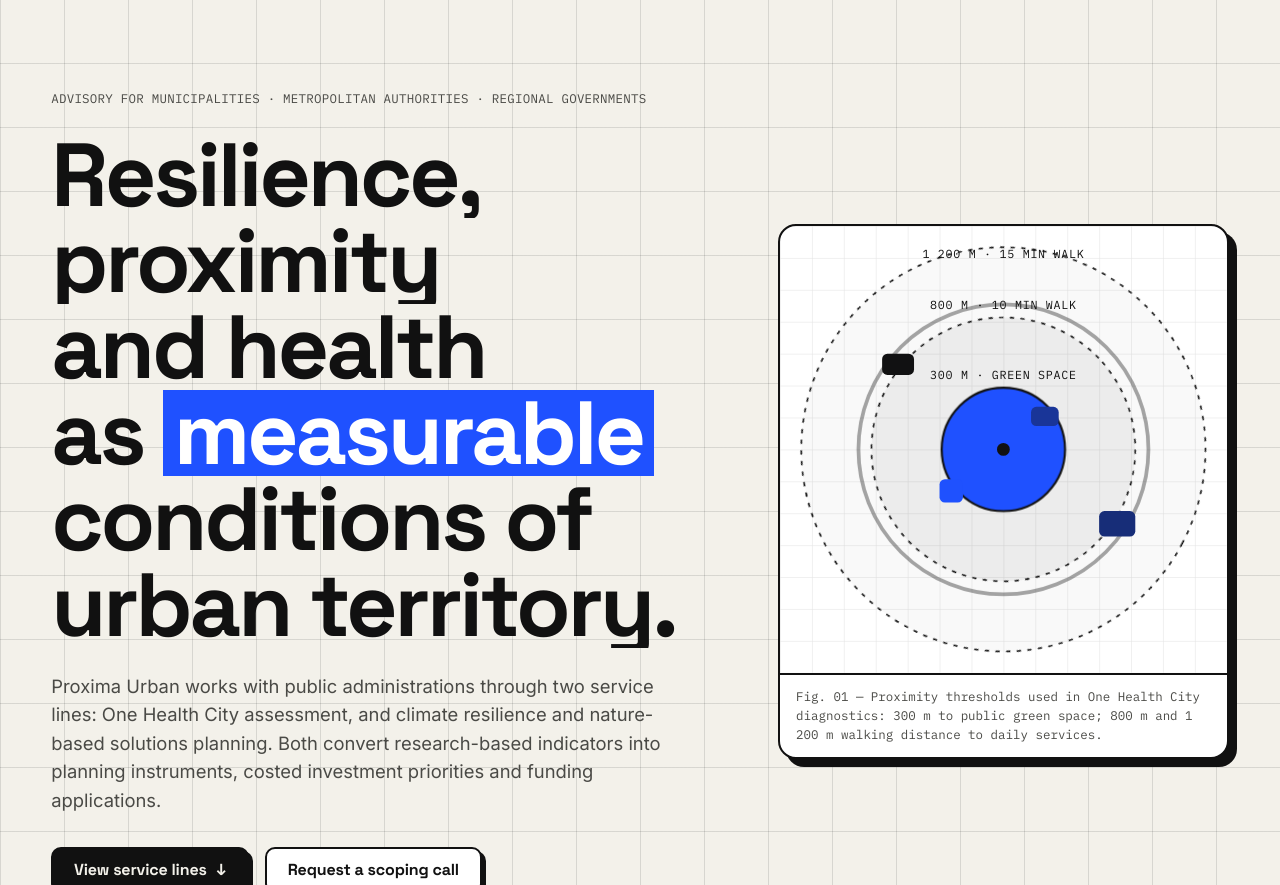
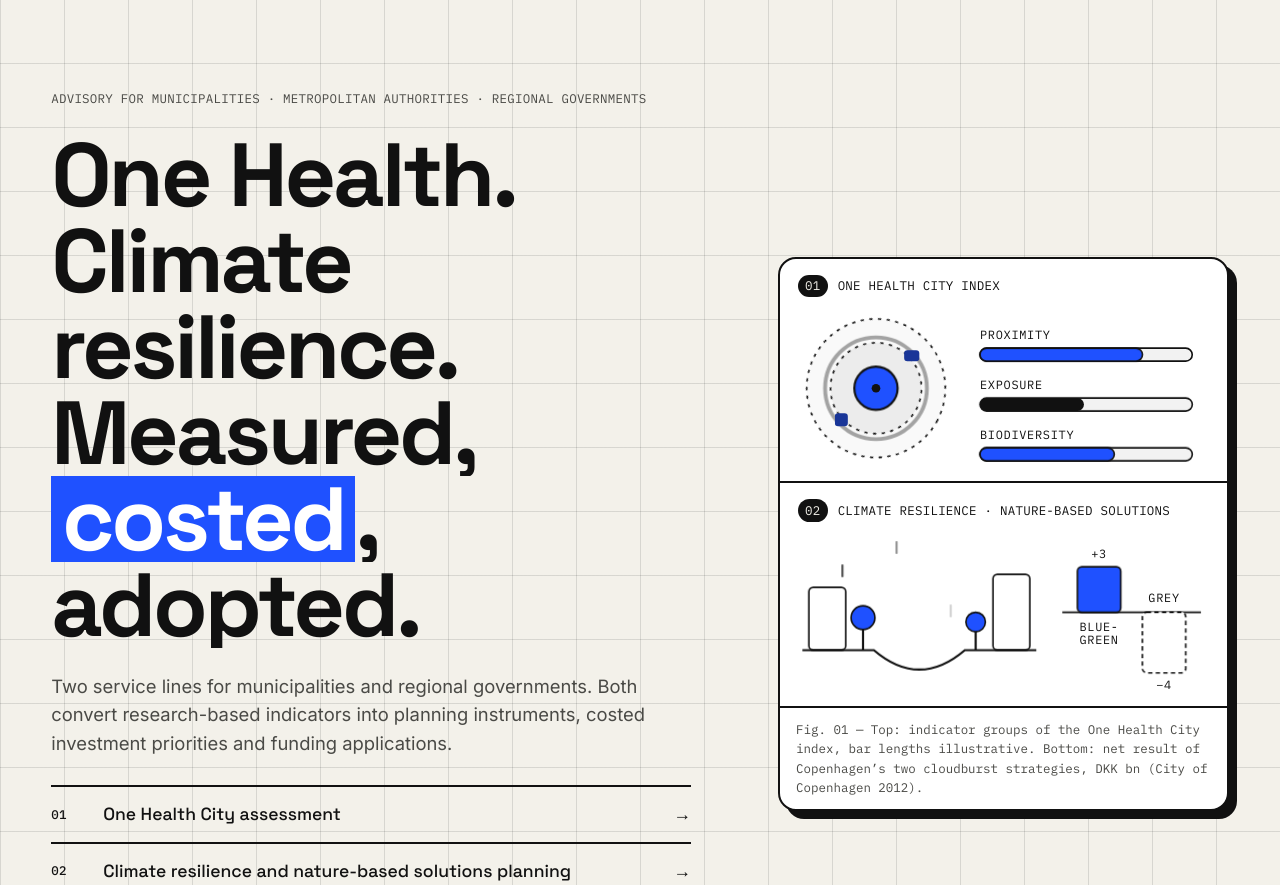
Before and after one commit to Chrixco/urban-consulting, a plain HTML site: page index.html in a window 1280 px wide. Shown: the part 67-952 px from the top of the page. Drawn offline with Linux system fonts and the light colour scheme.

Commit message:
Rebuild hero around the two service lines
New headline naming both offers, direct links to each service card,
and a two-panel figure: One Health City index groups with growing
indicator bars, and a nature-based swale cross-section with animated
rain and storage beside Copenhagen's net-result bars (+3 / -4 DKK bn).
Primary action now leads to the scoping call; secondary to the
economic case.

Co-Authored-By: Claude Opus 5.5 <noreply@anthropic.com>
Claude-Session: https://claude.ai/code/session_011GrsERB1Ro4wVza5GPQyBW

```diff
--- a/index.html
+++ b/index.html
@@ -52,47 +52,87 @@
         <div class="hero-copy">
           <p class="eyebrow mono" data-reveal>Advisory for municipalities · metropolitan authorities · regional governments</p>
           <h1 class="display">
-            <span class="line"><span>Resilience,</span></span>
-            <span class="line"><span>proximity</span></span>
-            <span class="line"><span>and health</span></span>
-            <span class="line"><span>as <em>measurable</em></span></span>
-            <span class="line"><span>conditions of</span></span>
-            <span class="line"><span>urban territory.</span></span>
+            <span class="line"><span>One Health.</span></span>
+            <span class="line"><span>Climate</span></span>
+            <span class="line"><span>resilience.</span></span>
+            <span class="line"><span>Measured,</span></span>
+            <span class="line"><span><em>costed</em>,</span></span>
+            <span class="line"><span>adopted.</span></span>
           </h1>
-          <p class="lead" data-reveal style="--i:4">Proxima Urban works with public administrations through two service lines: One Health City assessment, and climate resilience and nature-based solutions planning. Both convert research-based indicators into planning instruments, costed investment priorities and funding applications.</p>
-          <div class="hero-actions" data-reveal style="--i:5">
-            <a class="button button-primary" href="#services">View service lines <span aria-hidden="true">↓</span></a>
-            <a class="button button-secondary" href="#contact">Request a scoping call</a>
+          <p class="lead" data-reveal style="--i:4">Two service lines for municipalities and regional governments. Both convert research-based indicators into planning instruments, costed investment priorities and funding applications.</p>
+          <ul class="hero-lines" data-reveal style="--i:5">
+            <li><a href="#service-ohc"><span class="mono">01</span><span>One Health City assessment</span><span class="arrow" aria-hidden="true">→</span></a></li>
+            <li><a href="#service-resilience"><span class="mono">02</span><span>Climate resilience and nature-based solutions planning</span><span class="arrow" aria-hidden="true">→</span></a></li>
+          </ul>
+          <div class="hero-actions" data-reveal style="--i:6">
+            <a class="button button-primary" href="#contact">Request a scoping call <span aria-hidden="true">→</span></a>
+            <a class="button button-secondary" href="#value">See the economic case</a>
           </div>
         </div>
+
         <figure class="hero-figure box shadow" aria-labelledby="hero-fig-caption" data-reveal style="--i:2">
-          <svg viewBox="0 0 420 420" role="img" aria-describedby="hero-fig-caption">
-            <defs>
-              <pattern id="grid" width="30" height="30" patternUnits="userSpaceOnUse">
-                <path d="M30 0H0V30" fill="none" stroke="var(--fig-grid)" stroke-width="1"/>
-              </pattern>
-            </defs>
-            <rect width="420" height="420" fill="url(#grid)"/>
-            <g class="rings">
-              <circle class="ring ring-3" cx="210" cy="210" r="190" fill="var(--fig-ring-3)" stroke="var(--ink)" stroke-width="1.5" stroke-dasharray="4 6"/>
-              <circle class="ring ring-2" cx="210" cy="210" r="124" fill="var(--fig-ring-2)" stroke="var(--ink)" stroke-width="1.5" stroke-dasharray="4 6"/>
-              <circle class="ring ring-1" cx="210" cy="210" r="58" fill="var(--accent)" stroke="var(--ink)" stroke-width="2"/>
-              <circle class="pulse" cx="210" cy="210" r="58" fill="none" stroke="var(--ink)" stroke-width="1.5"/>
-            </g>
-            <circle cx="210" cy="210" r="6" fill="var(--ink)"/>
-            <g class="mono-svg" fill="var(--ink)">
-              <text x="210" y="144" text-anchor="middle">300 M · GREEN SPACE</text>
-              <text x="210" y="78" text-anchor="middle">800 M · 10 MIN WALK</text>
-              <text x="210" y="30" text-anchor="middle">1 200 M · 15 MIN WALK</text>
-            </g>
-            <g fill="var(--ink)">
-              <rect class="plot" x="236" y="170" width="26" height="18" rx="5"/>
-              <rect class="plot" x="150" y="238" width="22" height="22" rx="5"/>
-              <rect class="plot" x="300" y="268" width="34" height="24" rx="5"/>
-              <rect class="plot" x="96" y="120" width="30" height="20" rx="5"/>
-            </g>
-          </svg>
-          <figcaption id="hero-fig-caption" class="mono">Fig. 01 — Proximity thresholds used in One Health City diagnostics: 300 m to public green space; 800 m and 1 200 m walking distance to daily services.</figcaption>
+          <div class="hero-panel">
+            <p class="hero-panel-head mono"><span>01</span> One Health City index</p>
+            <svg viewBox="0 0 380 150" role="img" aria-label="Concentric proximity rings beside three indicator bars for proximity, exposure and biodiversity">
+              <g>
+                <circle class="ring ring-3" cx="72" cy="75" r="64" fill="var(--fig-ring-3)" stroke="var(--ink)" stroke-width="1.5" stroke-dasharray="3 5"/>
+                <circle class="ring ring-2" cx="72" cy="75" r="42" fill="var(--fig-ring-2)" stroke="var(--ink)" stroke-width="1.5" stroke-dasharray="3 5"/>
+                <circle cx="72" cy="75" r="20" fill="var(--accent)" stroke="var(--ink)" stroke-width="2"/>
+                <circle class="pulse" cx="72" cy="75" r="20" fill="none" stroke="var(--ink)" stroke-width="1.5"/>
+                <circle cx="72" cy="75" r="4" fill="var(--ink)"/>
+                <rect class="plot" x="98" y="40" width="14" height="10" rx="3" fill="var(--ink)"/>
+                <rect class="plot" x="34" y="98" width="12" height="12" rx="3" fill="var(--ink)"/>
+              </g>
+              <g class="mono-svg" fill="var(--ink)">
+                <text x="168" y="30">PROXIMITY</text>
+                <text x="168" y="76">EXPOSURE</text>
+                <text x="168" y="122">BIODIVERSITY</text>
+              </g>
+              <g>
+                <rect x="168" y="38" width="196" height="12" rx="6" fill="var(--fig-ring-2)" stroke="var(--ink)" stroke-width="1.5"/>
+                <rect class="bar" x="168" y="38" width="150" height="12" rx="6" fill="var(--accent)" stroke="var(--ink)" stroke-width="1.5"/>
+                <rect x="168" y="84" width="196" height="12" rx="6" fill="var(--fig-ring-2)" stroke="var(--ink)" stroke-width="1.5"/>
+                <rect class="bar bar-2" x="168" y="84" width="96" height="12" rx="6" fill="var(--ink)"/>
+                <rect x="168" y="130" width="196" height="12" rx="6" fill="var(--fig-ring-2)" stroke="var(--ink)" stroke-width="1.5"/>
+                <rect class="bar bar-3" x="168" y="130" width="124" height="12" rx="6" fill="var(--accent)" stroke="var(--ink)" stroke-width="1.5"/>
+              </g>
+            </svg>
+          </div>
+          <div class="hero-panel">
+            <p class="hero-panel-head mono"><span>02</span> Climate resilience · nature-based solutions</p>
+            <svg viewBox="0 0 380 150" role="img" aria-label="Street cross-section with a green swale storing stormwater, beside bars showing Copenhagen's net result: blue-green plus 3 billion kroner, conventional minus 4 billion kroner">
+              <!-- cross-section -->
+              <g>
+                <rect class="rain" x="40" y="8" width="2" height="12" rx="1" fill="var(--ink)"/>
+                <rect class="rain rain-2" x="90" y="4" width="2" height="12" rx="1" fill="var(--ink)"/>
+                <rect class="rain rain-3" x="140" y="10" width="2" height="12" rx="1" fill="var(--ink)"/>
+                <rect class="rain rain-4" x="190" y="6" width="2" height="12" rx="1" fill="var(--ink)"/>
+                <rect x="10" y="52" width="34" height="58" rx="4" fill="var(--paper)" stroke="var(--ink)" stroke-width="1.5"/>
+                <rect x="180" y="40" width="34" height="70" rx="4" fill="var(--paper)" stroke="var(--ink)" stroke-width="1.5"/>
+                <clipPath id="swale-clip"><path d="M70 110 Q112 146 154 110 Z"/></clipPath>
+                <g clip-path="url(#swale-clip)"><rect class="water" x="70" y="110" width="84" height="36" fill="var(--accent)"/></g>
+                <path d="M4 110 H70 Q112 146 154 110 H220" fill="none" stroke="var(--ink)" stroke-width="2"/>
+                <line x1="60" y1="110" x2="60" y2="86" stroke="var(--ink)" stroke-width="2"/>
+                <circle cx="60" cy="80" r="11" fill="var(--accent)" stroke="var(--ink)" stroke-width="1.5"/>
+                <line x1="164" y1="110" x2="164" y2="90" stroke="var(--ink)" stroke-width="2"/>
+                <circle cx="164" cy="84" r="9" fill="var(--accent)" stroke="var(--ink)" stroke-width="1.5"/>
+              </g>
+              <!-- Copenhagen net result -->
+              <g>
+                <line x1="244" y1="75" x2="372" y2="75" stroke="var(--ink)" stroke-width="1.5"/>
+                <rect class="bar-up" x="258" y="33" width="40" height="42" rx="4" fill="var(--accent)" stroke="var(--ink)" stroke-width="1.5"/>
+                <rect class="bar-down" x="318" y="75" width="40" height="56" rx="4" fill="var(--paper)" stroke="var(--ink)" stroke-width="1.5" stroke-dasharray="4 3"/>
+              </g>
+              <g class="mono-svg" fill="var(--ink)">
+                <text x="278" y="25" text-anchor="middle">+3</text>
+                <text x="338" y="146" text-anchor="middle">−4</text>
+                <text x="278" y="92" text-anchor="middle">BLUE-</text>
+                <text x="278" y="104" text-anchor="middle">GREEN</text>
+                <text x="338" y="66" text-anchor="middle">GREY</text>
+              </g>
+            </svg>
+          </div>
+          <figcaption id="hero-fig-caption" class="mono">Fig. 01 — Top: indicator groups of the One Health City index, bar lengths illustrative. Bottom: net result of Copenhagen’s two cloudburst strategies, DKK bn (City of Copenhagen 2012).</figcaption>
         </figure>
       </div>
     </section>
@@ -164,7 +204,7 @@
       </div>
 
       <div class="services-grid">
-        <article class="service-card service-card-featured" data-badge="Research framework · Leibniz Universität Hannover" data-reveal style="--i:0">
+        <article id="service-ohc" class="service-card service-card-featured" data-badge="Research framework · Leibniz Universität Hannover" data-reveal style="--i:0">
           <div class="service-top"><span class="service-index">01</span><span class="service-tag mono">Proximity · Exposure · Biodiversity</span></div>
           <h3>One Health City assessment</h3>
           <p class="service-lead mono">Lead · Dr.-Ing. Christian Xavier Corral Burau</p>
@@ -185,7 +225,7 @@
           <a class="text-link" href="#ohc">Framework structure</a>
         </article>
 
-        <article class="service-card" data-reveal style="--i:1">
+        <article id="service-resilience" class="service-card" data-reveal style="--i:1">
           <div class="service-top"><span class="service-index">02</span><span class="service-tag mono">Sendai · SDG 11 · EU Mission Adaptation</span></div>
           <h3>Climate resilience and nature-based solutions planning</h3>
           <p class="service-lead mono">Lead · Dr Andresa Lêdo Marques</p>
--- a/styles.css
+++ b/styles.css
@@ -211,12 +211,31 @@ p:last-child { margin-bottom: 0; }
 .lead { font-size: 1.15rem; color: var(--ink-2); max-width: 56ch; }
 .hero-actions { display: flex; flex-wrap: wrap; gap: 1rem; margin-top: 2rem; }
 .hero-figure { margin: 0; padding: 0; }
+.hero-panel { padding: 1rem 1.1rem .75rem; border-bottom: var(--bw) solid var(--line); }
+.hero-panel-head { margin: 0 0 .6rem; display: flex; gap: .6rem; align-items: center; }
+.hero-panel-head span { display: inline-flex; align-items: center; justify-content: center; min-width: 1.9rem; height: 1.4rem; padding: 0 .4rem; border-radius: var(--radius-pill); background: var(--ink); color: var(--bg); }
+.bar, .bar-up { transform-box: fill-box; transform-origin: left center; animation: grow-x 1.4s var(--ease) .6s both; }
+.bar-2 { animation-delay: .8s; } .bar-3 { animation-delay: 1s; }
+.bar-up { transform-origin: center bottom; animation-name: grow-y; animation-delay: 1.1s; }
+.bar-down { transform-box: fill-box; transform-origin: center top; animation: grow-y 1.4s var(--ease) 1.3s both; }
+@keyframes grow-x { from { transform: scaleX(0); } to { transform: scaleX(1); } }
+@keyframes grow-y { from { transform: scaleY(0); } to { transform: scaleY(1); } }
+.water { animation: fill 6s ease-in-out infinite; }
+@keyframes fill { 0%, 100% { transform: translateY(30px); } 45%, 70% { transform: translateY(0); } }
+.rain { animation: rain 1.6s linear infinite; opacity: 0; }
+.rain-2 { animation-delay: .4s; } .rain-3 { animation-delay: .8s; } .rain-4 { animation-delay: 1.2s; }
+@keyframes rain { 0% { transform: translateY(0); opacity: 0; } 15% { opacity: .9; } 100% { transform: translateY(70px); opacity: 0; } }
+.hero-lines { list-style: none; margin: 1.75rem 0 0; padding: 0; border-top: var(--bw) solid var(--line); max-width: 40rem; }
+.hero-lines a { display: grid; grid-template-columns: 2.5rem minmax(0, 1fr) auto; gap: .75rem; align-items: center; padding: .85rem 0; border-bottom: var(--bw) solid var(--line); font-family: var(--font-display); font-weight: 500; font-size: 1.1rem; transition: padding-left .3s var(--ease), color .2s; }
+.hero-lines a:hover { padding-left: .75rem; color: var(--accent); }
+.hero-lines .arrow { transition: transform .3s var(--ease); }
+.hero-lines a:hover .arrow { transform: translateX(6px); }
 .hero-figure svg { display: block; width: 100%; }
-.hero-figure figcaption { padding: .75rem 1rem; border-top: var(--bw) solid var(--line); text-transform: none; letter-spacing: 0; color: var(--ink-2); }
-.ring { transform-origin: 210px 210px; }
+.hero-figure figcaption { padding: .75rem 1rem; text-transform: none; letter-spacing: 0; color: var(--ink-2); }
+.ring { transform-box: fill-box; transform-origin: center; }
 .ring-3 { animation: spin 90s linear infinite; }
 .ring-2 { animation: spin 60s linear infinite reverse; }
-.pulse { transform-origin: 210px 210px; animation: pulse 3.2s var(--ease) infinite; opacity: 0; }
+.pulse { transform-box: fill-box; transform-origin: center; animation: pulse 3.2s var(--ease) infinite; opacity: 0; }
 @keyframes spin { to { transform: rotate(360deg); } }
 @keyframes pulse { 0% { transform: scale(1); opacity: .9; } 100% { transform: scale(3.3); opacity: 0; } }
 .plot { transform-box: fill-box; transform-origin: center; animation: blink 4s ease-in-out infinite; }
@@ -421,4 +440,6 @@ p:last-child { margin-bottom: 0; }
   [data-reveal] { opacity: 1; transform: none; }
   .display .line > span { transform: none; }
   .marquee-track { animation: none; }
+  .water { transform: none; }
+  .rain { display: none; }
 }
```
